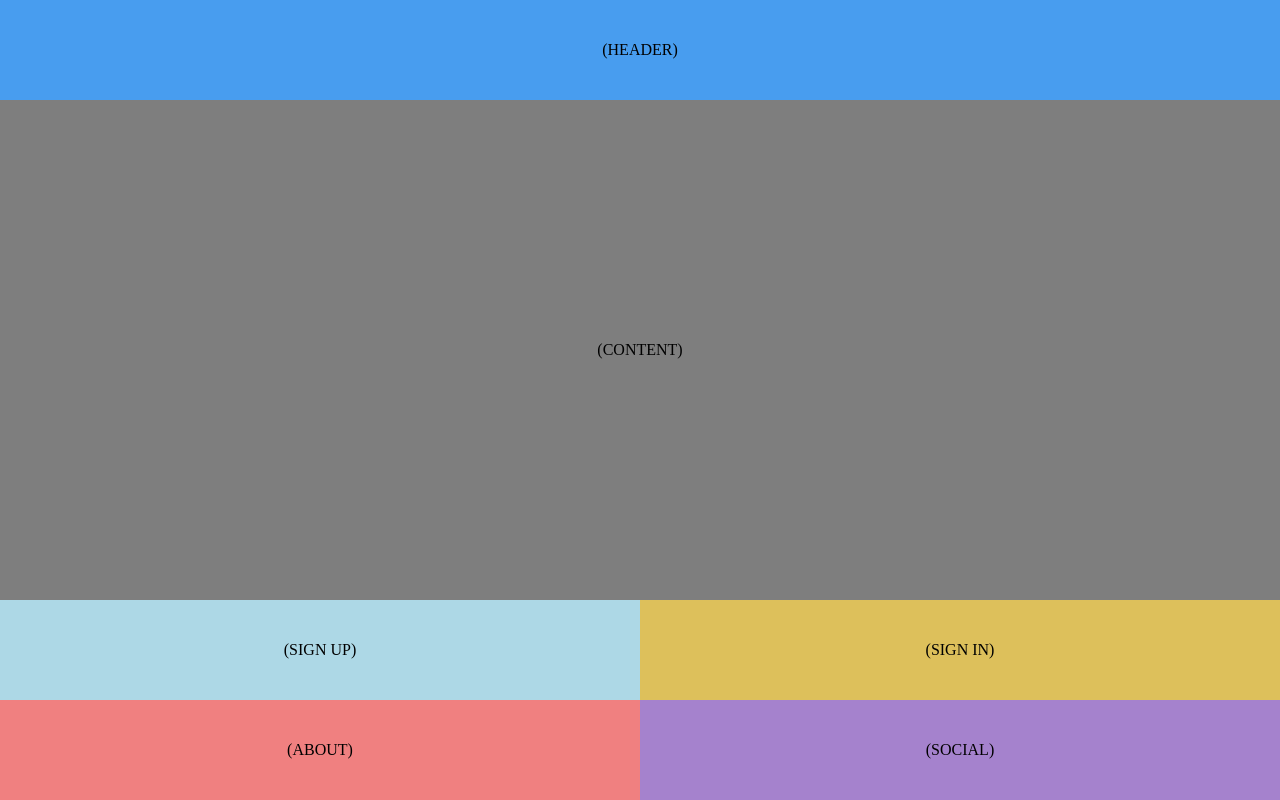
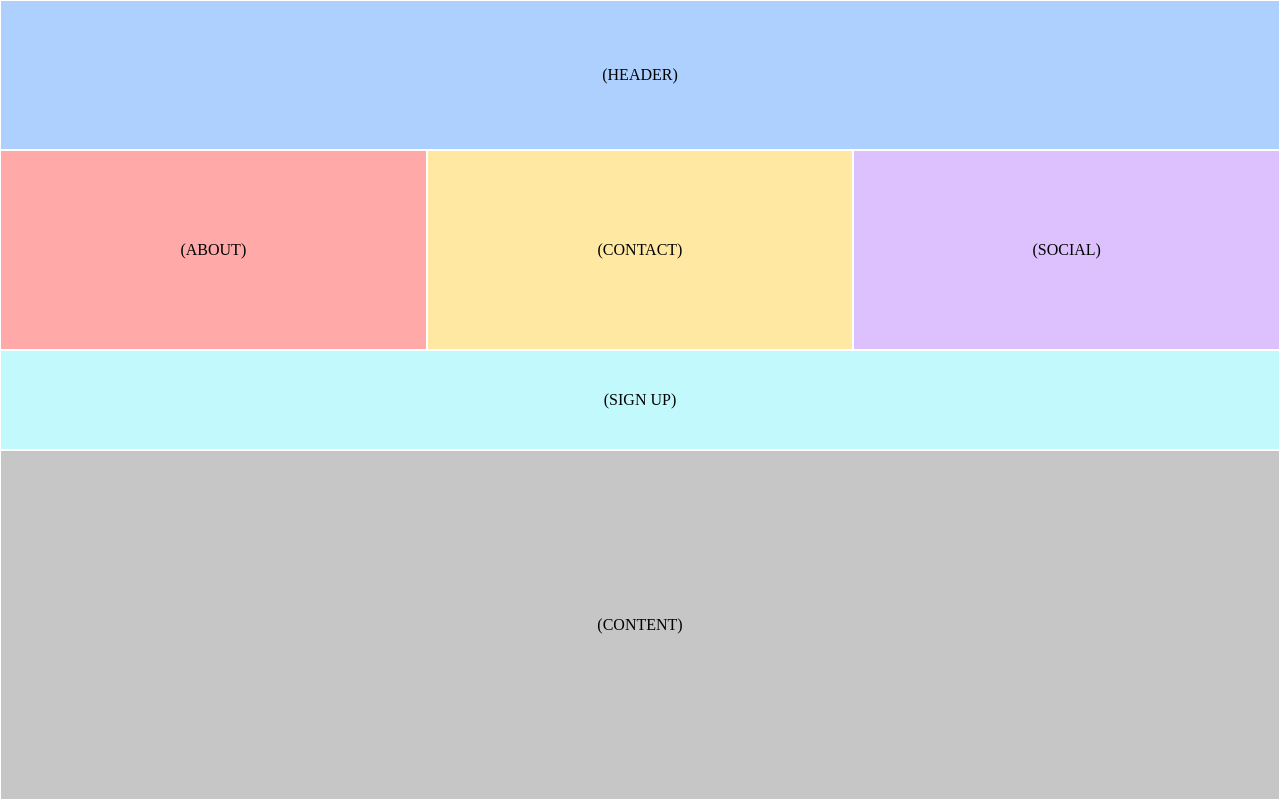
Before and after one commit to graydisel/grid-8, a plain HTML site: page index.html in a window 1280 px wide. Drawn offline with Linux system fonts and the light colour scheme.

Commit message:
Complete layout for PC

```diff
--- a/index.html
+++ b/index.html
@@ -15,8 +15,8 @@
     </main>
 
     <div class="feature sign_up">(SIGN UP)</div>
-    <div class="feature sign_in">(SIGN IN)</div>
     <div class="feature about">(ABOUT)</div>
+    <div class="feature contact">(CONTACT)</div>
     <div class="feature social">(SOCIAL)</div>
   </body>
 </html>
--- a/style.css
+++ b/style.css
@@ -15,30 +15,31 @@ header, main, .feature {
   justify-content: center;
   flex-wrap: wrap;
   align-items: center;
+  border: 1px solid white;
 }
 
 header {
-  background-color: #489def;
+  background-color: #add0ff;
 }
 
 main {
-  background-color: #7e7e7e;
+  background-color: #c6c6c6;
 }
 
 .sign_up {
-  background-color: lightblue;
+  background-color: #c2f9fd;
 }
 
-.sign_in {
-  background-color: #ddc05b;
+.contact {
+  background-color: #ffe8a1;
 }
 
 .about {
-  background-color: lightcoral;
+  background-color: #ffa9a9;
 }
 
 .social {
-  background-color: #a582cd;
+  background-color: #ddc1ff;
 }
 
 @media (min-width: 800px) {
@@ -54,12 +55,12 @@ main {
     grid-area: sign_up;
   }
 
-  .sign_in {
-    grid-area: sign_in;
+  .about {
+    grid-area: about;
   }
 
-  .about {
-    grid-area: about;
+  .contact {
+    grid-area: contact;
   }
 
   .social {
@@ -72,7 +73,19 @@ main {
     grid-template-areas:
       "header header"
       "main main"
-      "sign_up sign_in"
+      "sign_up contact"
       "about social";
   }
 }
+
+@media (min-width: 1200px) {
+  body {
+    grid-template-columns: 1fr 1fr 1fr;
+    grid-template-rows: 150px 200px 100px 1fr;
+    grid-template-areas:
+        "header header header"
+        "about contact social"
+        "sign_up sign_up sign_up"
+        "main main main";
+  }
+}
```
